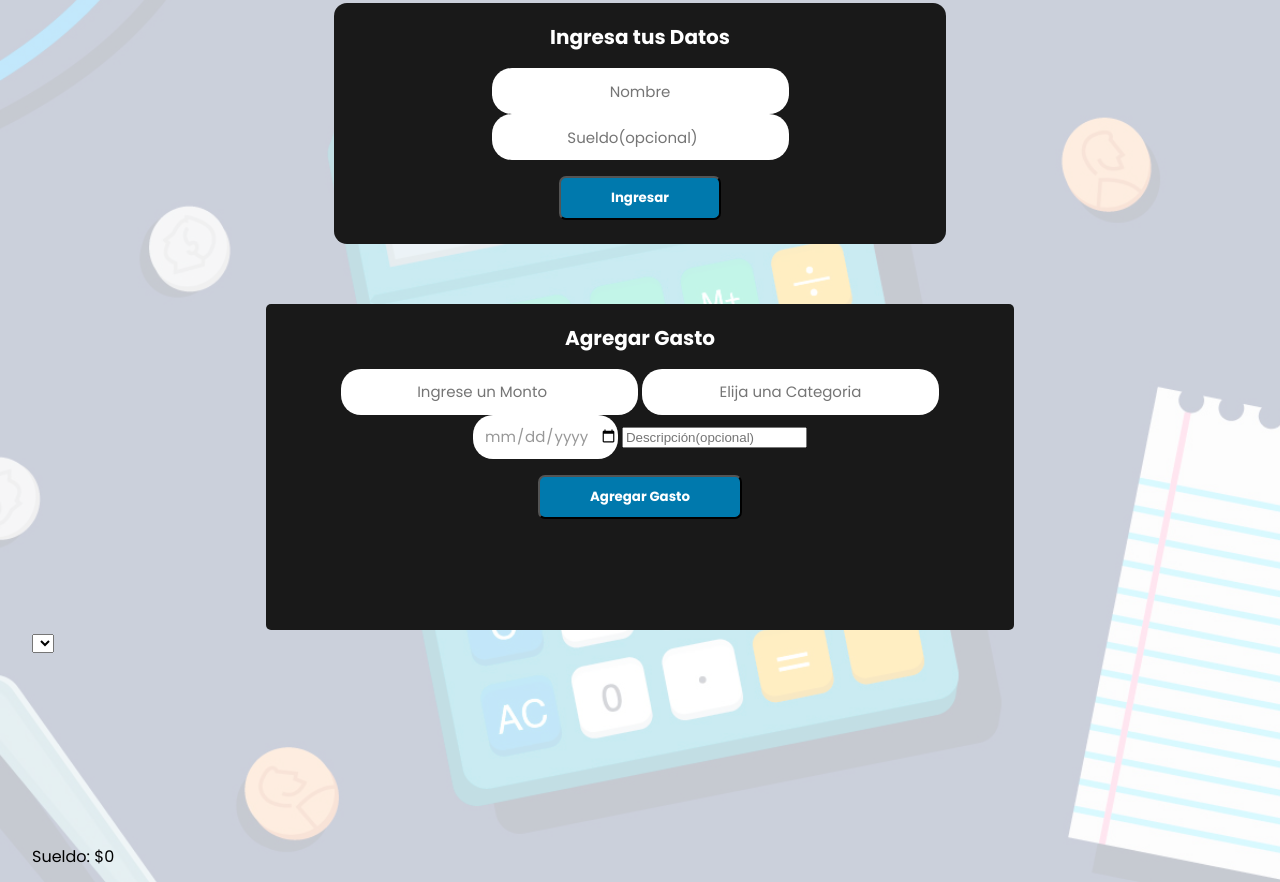
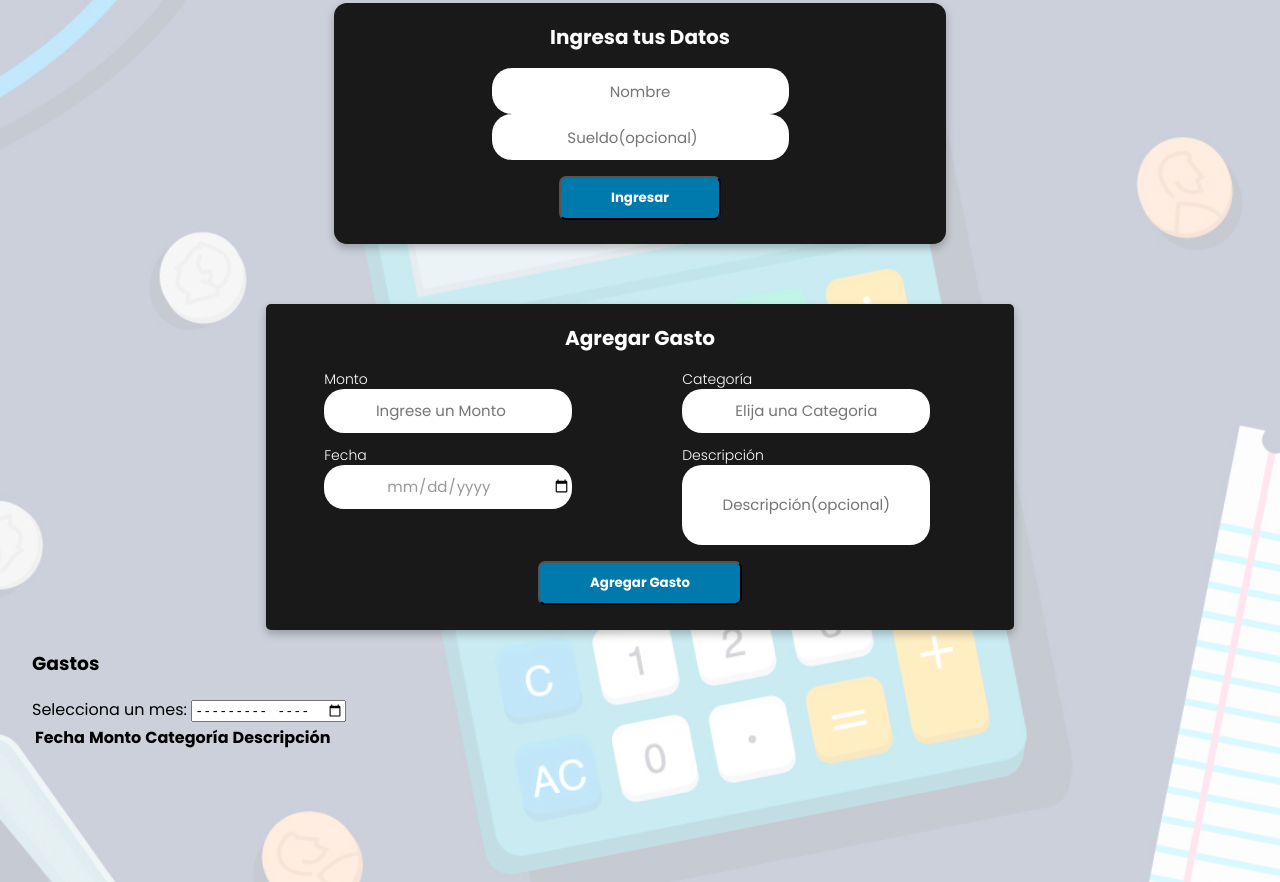
Before and after one commit to SkelsT/expenseCalculator, a plain HTML site: page index.html in a window 1280 px wide. Shown: the part 159-1041 px from the top of the page. Drawn offline with Linux system fonts and the light colour scheme.

Commit message:
cambios y agrego css html

```diff
--- a/index.html
+++ b/index.html
@@ -25,25 +25,63 @@
                     <input type="text" id="username" class="user-input" placeholder="Nombre" >
                     <input type="number" id="salary" class="user-input" placeholder="Sueldo(opcional)">
                 </div>
-                <button id="add-user" class="button-userinfo">Ingresar</button>
+                <button id="add-user" class="button">Ingresar</button>
             </section>
 
             <section class="expensive-section">
                 <h2>Agregar Gasto</h2>
                 <div class="expensive-info">
-                    <input type="number" id="amount"  class="form-input" placeholder="Ingrese un Monto">
-                    <input type="text" id="category" class="form-input"  placeholder="Elija una Categoria">
-                    <input type="date" id="date"  class="form-input">
-                    <input type="text" id="description" placeholder="Descripción(opcional)">
+
+                    <div class="row">
+                        <div class="input-group">
+                            <label for="amount">Monto</label>
+                            <input type="number" id="amount"  class="form-input" placeholder="Ingrese un Monto">
+                        </div>
+
+
+                        <div class="input-group">
+                            <label for="category">Categoría</label>
+                            <input type="text" id="category" class="form-input"  placeholder="Elija una Categoria">
+                        </div>
+                    </div>
+
+                    <div class="row">
+                        <div class="input-group">
+                            <label for="date">Fecha</label>
+                            <input type="date" id="date"  class="form-input">
+                        </div>
+
+
+                        <div class="input-group long">
+                            <label for="description">Descripción</label>
+                            <input type="text" id="description" class="form-input" placeholder="Descripción(opcional)">
+                        </div>
+                    </div>
                 </div>
-                <button id="add-expensive" class="button-addexpense">Agregar Gasto</button>
+                <button id="add-expensive" class="button">Agregar Gasto</button>
             </section>
 
             <section class="list-section">
-                <div class="list-expenses">
-                    <select id="month-selector">
-                    </select>
-                    <ul id="expense-list"></ul>
+                <h3>Gastos</h3>
+
+                <div class="month-selector">
+                    <label for month:>Selecciona un mes:</label>
+                    <input type="month" id="month">
+                </div>
+
+                <div class="table-container">
+                    <table class="expense-table">
+                        <thead>
+                            <tr>
+                                <th>Fecha</th>
+                                <th>Monto</th>
+                                <th>Categoría</th>
+                                <th>Descripción</th>
+                            </tr>
+                        </thead>
+                        <tbody id="expense-table-body">
+                        </tbody>
+                    </table>
                 </div>
             </section>
 
--- a/view/style.css
+++ b/view/style.css
@@ -1,3 +1,4 @@
+/* general */
 body {
   margin: 0;
   padding: 0;
@@ -15,6 +16,8 @@ body {
   padding: 2rem;
 }
 
+
+/* titulo */
 .title-container {
   text-align: center;
   font-size: 2.5rem;
@@ -22,10 +25,12 @@ body {
   top: -60px;
 }
 
+
+/* Sección inputs usuario */
 .user-section {
   background-color: rgb(25, 25, 25);
   border-radius: 13px;
-  box-shadow: rgba(0,0,0,25);
+  box-shadow: 0 4px 8px rgba(0, 0, 0, 0.25);
   font-weight: 400;
   margin-left: 3px;
   min-height: 120px;
@@ -75,34 +80,12 @@ h2 {
   font-family: "poppins", sans-serif;
 }
 
-.button-userinfo {
-  align-items: center;
-  border-radius: 7px;
-  background-color: rgb(0, 121, 173);
-  color: rgb(255, 255, 255);
-  font-family: "poppins", sans-serif;
-  font-weight: 700;
-  gap: 16px;
-  justify-content: center;
-  transition: background-color 0.3s ease, transform 0,1s ease;
-  padding: 10px 50px;
-  display: block;
-  margin: 0 auto;
 
-}
-
-.button-userinfo:hover {
-  background-color: rgb(0, 154, 219);;
-}
-
-.button-userinfo:active {
-  transform: scale(0.98);
-}
-
+/* Sección inputs gastos */
 .expensive-section {
   background-color: rgb(25, 25, 25);
   border-radius: 5px;
-  box-shadow: rgba(0,0,0,25);
+  box-shadow: 0 4px 8px rgba(0, 0, 0, 0.25);
   font-weight: 600;
   min-height: 300px;
   max-width: 700px;
@@ -119,28 +102,53 @@ h2 {
   gap: 16px;
   margin-bottom: 16px;
   pointer-events: auto;
+
 }
+
+.expensive-info .row {
+  display: flex;
+  gap: 16px;
+  margin-bottom: 12px;
+}
+
+.input-group {
+  display: flex;
+  flex-direction: column;
+  flex: 0.4;
+  margin: 0 auto;
+}
+
+.input-group label {
+  color: white;
+  font-size: 14px;
+  font-weight: 300;
+  line-height: 20px;
+  text-align: left;
+
+}
+
+.input-group.long .form-input {
+  height: 80px;
+}
+
 
 .form-input {
   border-radius: 20px;
-  border-style: none;
+  border: none;
   color: rgb(152, 152, 152);
-  display: inline-block;
   font-size: 15px;
   font-weight: 400;
   height: 44px;
-  line-height: 22.5px;
-  outline: rgba(0, 0, 0, 0) solid 2px;
-  outline-offset: 2px;
-  outline-style: solid;
-  outline-width: 2px;
-  pointer-events: auto;
   text-align: center;
-  margin: 20 auto;
   font-family: "poppins", sans-serif;
+  padding: 0 1px;
+  width: 90%;
+
 }
 
-.button-addexpense {
+
+/* botones */
+.button {
   align-items: center;
   border-radius: 7px;
   background-color: rgb(0, 121, 173);
@@ -156,10 +164,10 @@ h2 {
 
 }
 
-.button-addexpense:hover {
+.button:hover {
   background-color: rgb(0, 154, 219);;
 }
 
-.button-addexpense:active {
+.button:active {
   transform: scale(0.98);
 }
```
